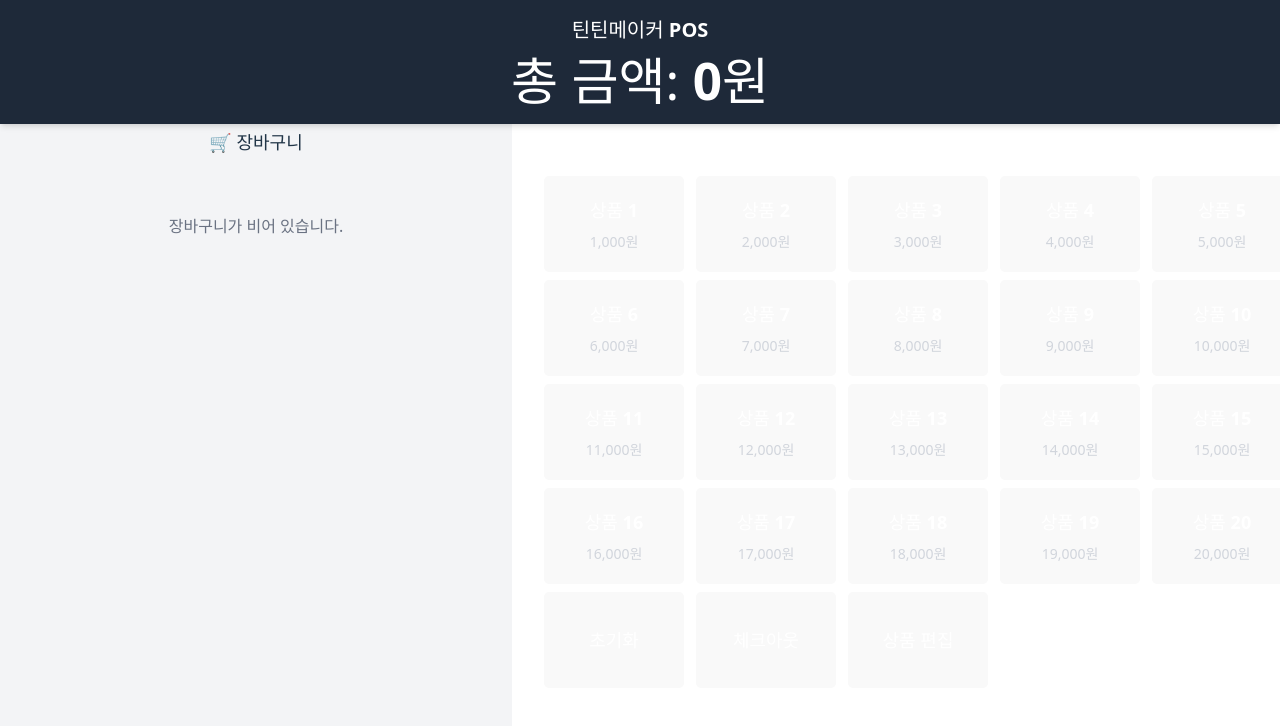
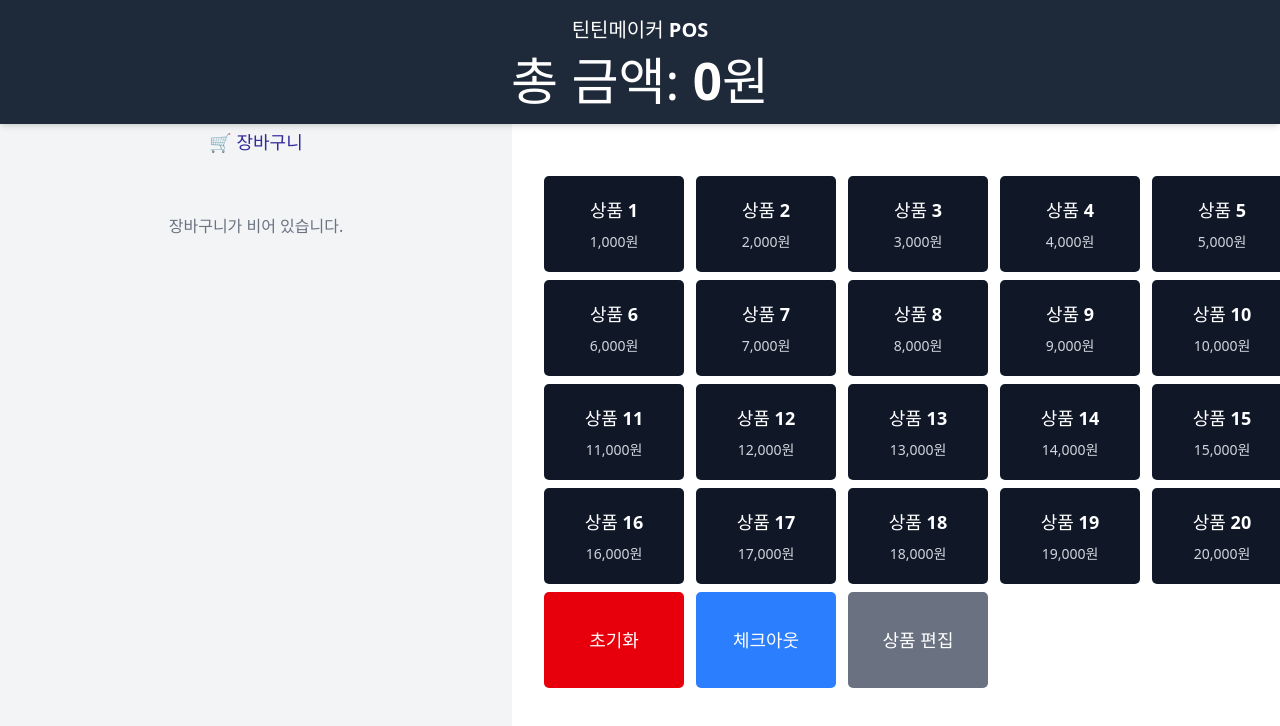
Before and after one commit to malcano/teenteen-pos, a React (Vite) app: page / in a window 1280 px wide. Shown: the top 726 px of the page. Built offline with nearby package versions, Linux system fonts and the light colour scheme.

Commit message:
fix theme bugs

```diff
--- a/src/index.css
+++ b/src/index.css
@@ -35,7 +35,7 @@ h1 {
   font-size: 3.2em;
   line-height: 1.1;
 }
-
+/* 기본 버튼 스타일 */
 button {
   border-radius: 5px;
   border: 1px solid transparent;
@@ -44,26 +44,36 @@ button {
   font-weight: 500;
   font-family: inherit;
   cursor: pointer;
-  transition: border-color 0.25s;
-  /* ❌ 기존 배경색 삭제 */
-}
-button:hover {
-  border-color: #646cff;
-}
-button:focus,
-button:focus-visible {
-  outline: 4px auto -webkit-focus-ring-color;
+  transition: border-color 0.25s, background-color 0.25s;
 }
 
-@media (prefers-color-scheme: light) {
-  :root {
-    color: #213547;
-    background-color: #ffffff;
+/* ✅ 개별 버튼 스타일 유지 */
+.btn-primary {
+  background-color: #007bff !important; /* 파란색 */
+  color: white !important;
+}
+
+.btn-danger {
+  background-color: #dc3545 !important; /* 빨간색 */
+  color: white !important;
+}
+
+.btn-gray {
+  background-color: #6c757d !important; /* 회색 */
+  color: white !important;
+}
+
+/* ✅ 다크 모드에서도 색상이 유지되도록 설정 */
+@media (prefers-color-scheme: dark) {
+  .btn-primary {
+    background-color: #007bff !important;
   }
-  a:hover {
-    color: #747bff;
+
+  .btn-danger {
+    background-color: #dc3545 !important;
   }
-  button {
-    background-color: #f9f9f9;
+
+  .btn-gray {
+    background-color: #6c757d !important;
   }
 }
```
